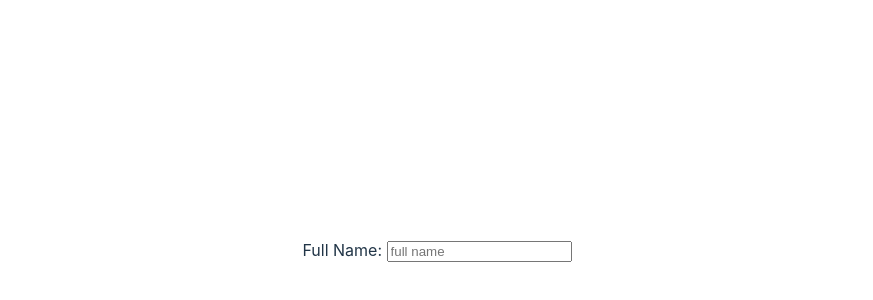
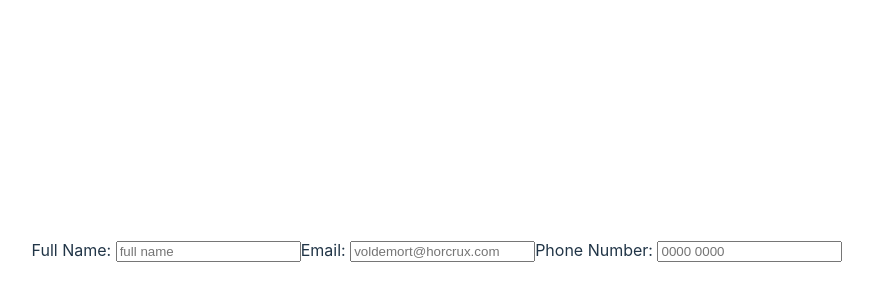
Before and after one commit to magic-doggo/cv-application, a React (Vite) app: page / in a window 1280 px wide. Shown: the part 150-450 px from the top of the page, without its empty margins (203-1076 px from the left). Built offline with nearby package versions, Linux system fonts and the light colour scheme.

Commit message:
Add personal details to form

```diff
--- a/src/App.jsx
+++ b/src/App.jsx
@@ -2,12 +2,12 @@ import { useState } from 'react'
 import reactLogo from './assets/react.svg'
 import viteLogo from '/vite.svg'
 import './App.css'
-import FormInput from './components/FormInput'
+import PersonalDetails from './components/FormInput'
 
 function App() {
   return (
     <>
-      <FormInput></FormInput>
+      <PersonalDetails></PersonalDetails>
     </>
   )
 }
--- a/src/components/FormInput.jsx
+++ b/src/components/FormInput.jsx
@@ -1,10 +1,19 @@
 import { useState } from "react"
 
-export default function FormInput () {
+export default function PersonalDetails () {
     const [fullName, setFullName] = useState('');
+    const [email, setEmail] = useState('');
+    const [phoneNumber, setPhoneNumber] = useState('');
 
     function handleNameChange (e) {
-        setFullName(e.target.value)
+        setFullName(e.target.value);
+    }
+    function handleEmailChange (e) {
+        setEmail(e.target.value);
+    }
+
+    function handlePhoneNumberChange(e) {
+        setPhoneNumber(e.target.value);
     }
 
     return (
@@ -13,6 +22,14 @@ export default function FormInput () {
                 <label htmlFor="fullName">Full Name: </label>
                 <input type="text" id="fullName" name="fullName" placeholder="full name"
                 value = {fullName} onChange={handleNameChange}/>
+
+                <label htmlFor="email">Email: </label>
+                <input type="email" id= "email" name="email" placeholder="voldemort@horcrux.com"
+                value={email} onChange={handleEmailChange}/>
+
+                <label htmlFor="phoneNumber">Phone Number: </label>
+                <input type="tel" id="phoneNumber" name="phoneNumber" placeholder="0000 0000"
+                value={phoneNumber} onChange={handlePhoneNumberChange}/>
             </form>
         </div>
     )
```
